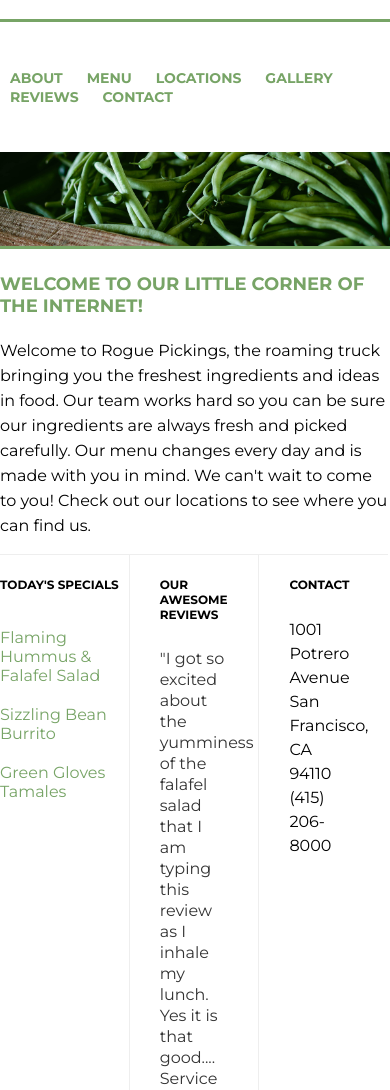
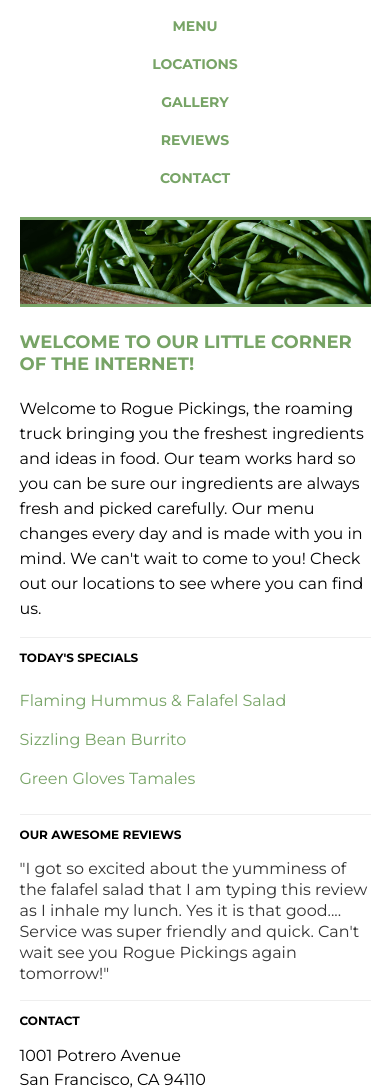
Before and after one commit to CuriousMagpie/skillcrush-rogue-pickings-flexible, a plain HTML site: page index.html in a window 390 px wide. Shown: the part 91-1181 px from the top of the page. Drawn offline with Linux system fonts and the light colour scheme; a web font is replaced by a local one.

Commit message:
Updated CSS to make more responsive

```diff
--- a/css/main.css
+++ b/css/main.css
@@ -1,10 +1,23 @@
+html{
+	font-size: 16px;
+}
+
+
 body {
 	font-family: 'Montserrat', Helvetica, Arial, sans-serif;
+	font-size: 1em;
+	display: flex;
+	justify-content: center;
+	align-items: center;
 }
 
 .container{
 	max-width: 1200px;
-	margin: 0 auto;
+  width: 90%;
+	display: flex;
+  justify-content: center;
+  align-items: center;
+  flex-flow: row wrap;
 }
 
 h1,
@@ -15,40 +28,44 @@ h3 {
 	font-weight: 700;
 }
 h1 {
-	font-size: 30px;
+	font-size: 1.875em;
 }
 h2 {
-	font-size: 18px;
+	font-size: 1.125em;
 }
 h3 {
-	font-size: 12px;
+	font-size: 0.75em;
 }
 
 p {
-	font-size: 14px;
-	line-height: 21px;
-    padding: 0 30px;
+	font-size: 0.875em;
+	line-height: 1.3125em;
 }
 
 /*The widths are in a percentage!*/
 header {
-	height: 110px;
 	border-bottom: 3px solid #77a466;
-	margin: 0 auto;
+	width: 100%;
+	display: flex;
+	justify-content: center;
+	align-items: center;
+	flex-flow: row wrap;
+	text-align: center;
 }
 
 header h1 {
-	float: left;
 	margin: 0;
-	padding: 38px 0;
+	padding: 38px 20 px 20 px 20 px;
+	border-bottom: 3px solid #77a466;
+	width: 100%;
 }
 header h1 span {
 	color: #77a466;
 }
 
 header nav {
-	float: right;
-	padding: 46px 0;
+	padding: 20px 0;
+	width: 100%;
 }
 header nav ul {
 	margin: 0;
@@ -57,10 +74,11 @@ header nav ul {
 header nav ul li {
 	text-transform: uppercase;
 	font-weight: 700;
-	font-size: 14px;
-	padding: 0 10px;
-	display: inline;
+	font-size: 0.875em;
+	padding: 10px 0;
+	list-style: none;
 }
+
 header nav ul li a{
 	text-decoration: none;
 	color:#77a466;
@@ -69,23 +87,17 @@ header nav ul li a{
 /*The widths are in a percentage!*/
 .top-section,
 .bottom-section {
-	margin: 0 auto;
-	clear: both;
+	display: flex;
+  justify-content: center;
+  align-items: center;
+  flex-flow: row wrap;
 }
 
-.main-image {
-	height: auto;
-	float: left;
-}
 .main-image img {
 	width: 100%;
 	border-bottom: 3px solid #77a466;
 }
 
-.main-title {
-	height: auto;
-	float: left;
-}
 .main-title h2 {
 	text-align: left;
 	padding: 5px 0;
@@ -93,31 +105,15 @@ header nav ul li a{
 }
 .main-title p {
 	padding: 0;
-	font-size: 16px;
-	line-height: 25px;
+	font-size: 1em;
+	line-height: 1.5625em;
 }
 
 .section-one,
 .section-two,
 .section-three {
-	width: 33%;
-	height: auto;
-	float: left;
+	width: 100%;
 	border-top: 1px solid #eee;
-}
-
-.section-one h3 {
-	padding: 10px 0;
-}
-
-.section-two {
-	border-left: 1px solid #eee;
-	border-right: 1px solid #eee;
-}
-
-.section-two h3,
-.section-three h3 {
-	padding: 10px 30px;
 }
 
 .menu {
@@ -131,26 +127,35 @@ header nav ul li a{
 
 .reviews {
 	color: #333;
-	font-size: 16px;
-	line-height: 21px;
+	font-size: 1em;
+	line-height: 1.3125em;
 }
 
 .address {
-	font-size: 16px;
-	line-height: 24px;
+	font-size: 1em;
+	line-height: 1.5em;
 }
 
 /*The widths are in a percentage!*/
 footer {
-	height: 50px;
 	border-top: 3px solid #eee;
-	margin: 0 auto;
-	clear: both;
 	text-align: center;
+	display: flex;
+  justify-content: center;
+  align-items: center;
+  flex-flow: row wrap;
+	width: 100%;
 }
+
 footer span {
 	font-family: 'Galada', cursive;
 	text-transform: lowercase;
 	color: #77a466;
-	font-size: 14px;
+	font-size: 0.875em;
 }
+
+/* MEDIA QUERIES */
+@media only screen and (min-width: 768px)
+{
+
+}
```
